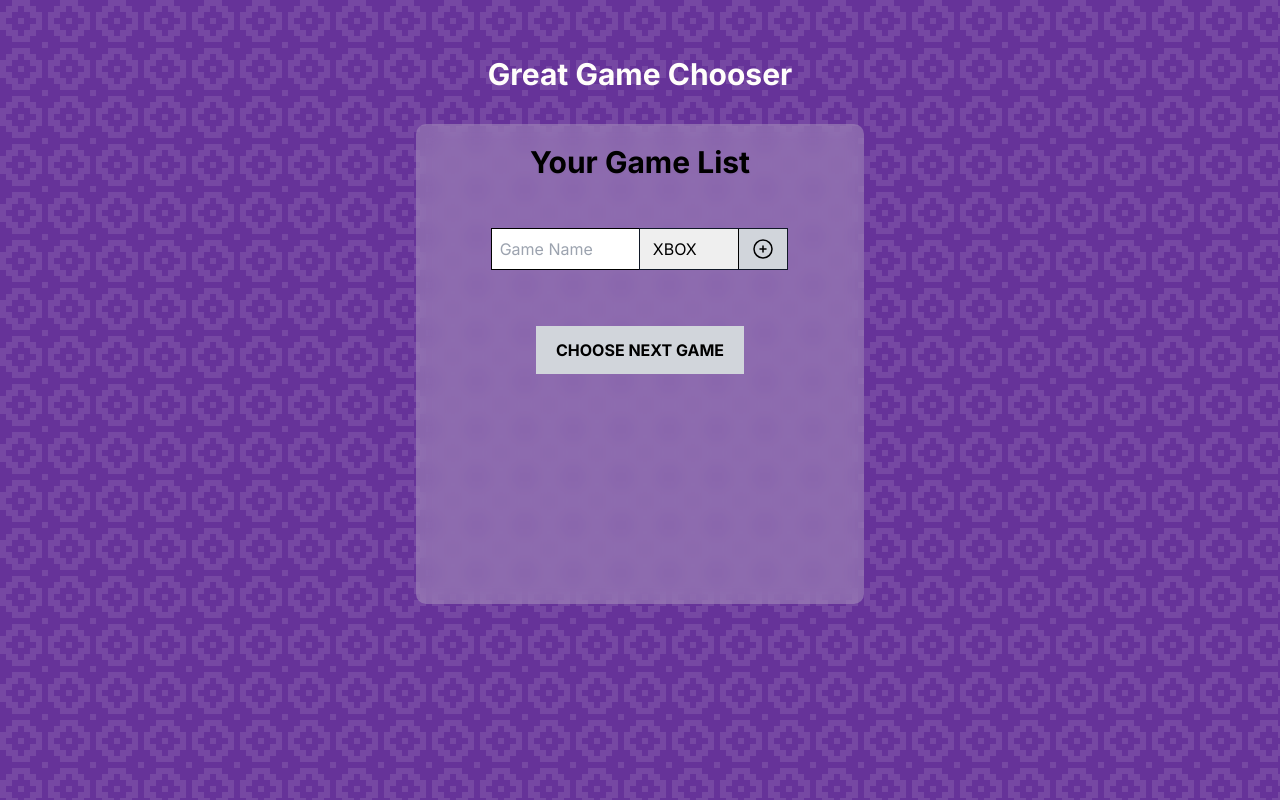
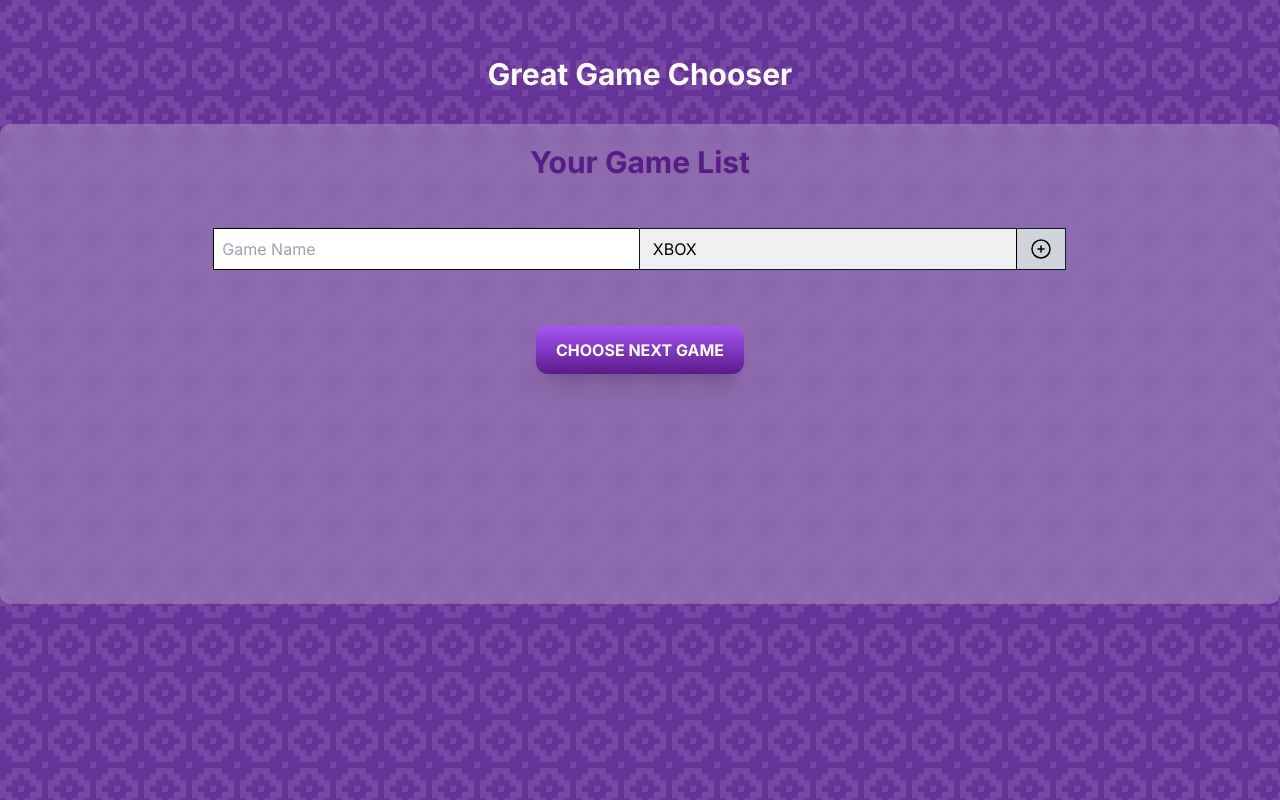
Before and after one commit to davidholbrook/great-game-chooser, a Next.js app: page / in a window 1280 px wide. Built offline with nearby package versions, Linux system fonts and the light colour scheme.

Commit message:
Added background bg and layout changes

```diff
--- a/app/globals.css
+++ b/app/globals.css
@@ -13,8 +13,15 @@ body{
     align-items: center;
   }
 
+  .wrapper .gamelist, .wrapper .nextgame{
+    width: 35vw;
+  }
+}
+
+@media (max-width: 650px){
   .gamelist, .nextgame{
-    width: 35vw;
+    width:94%;
+    margin: 2rem 1rem;
   }
 }
 
@@ -32,7 +39,7 @@ body{
 }
 
 .purpleRain{
-  background: rgba(0, 0, 0, 0.3);
+  background: rgba(0, 0, 0, 0.7);
   display: fixed;
   position: absolute;
   top: 0;
@@ -41,3 +48,7 @@ body{
   bottom: 0;
   z-index: -1;
 }
+
+.textShadow{
+  text-shadow: 2px 2px 2px black;
+}
--- a/app/page.tsx
+++ b/app/page.tsx
@@ -48,7 +48,6 @@ export default function Home() {
   const nextGameHandler = () => {
     const number  = items.length;
     const rando = Math.floor(Math.random() * number);
-    console.log(rando)
     setNextGame(rando);
     getGamesApi(rando);
   }
@@ -83,11 +82,14 @@ export default function Home() {
 
   useEffect(() => {
     if(gameData !== undefined) {
-      document.body.style.background = `#000000 url('${gameData.background_image}') no-repeat center / cover`;
+      document.body.style.background = `#000000 url("${gameData.background_image}") no-repeat center / cover`;
       document.body.style.height = "100vh"
-      let el:any = document.createElement('div');
-      el.classList.add('purpleRain');
-      document.body.insertAdjacentElement('afterbegin', el)
+      const purpleRain = document.querySelector('.purpleRain');
+      if(!purpleRain){
+        let el:any = document.createElement('div');
+        el.classList.add('purpleRain');
+        document.body.insertAdjacentElement('afterbegin', el)
+      }
     }
   }, [gameData]);
 
@@ -99,26 +101,34 @@ export default function Home() {
     }
   }
 
- screenshotRandomize()
+  function toTitleCase(str:string) {
+    return str.replace(
+      /\w\S*/g,
+      function(txt) {
+        return txt.charAt(0).toUpperCase() + txt.substr(1).toLowerCase();
+      }
+    );
+  }
+
 
   return (
    <div className="container mx-auto">
     <h1 className="text-[#fffdfb] text-center font-bold text-3xl pt-14 mb-8">Great Game Chooser</h1>
-    <div className="wrapper">
+    <div className={(gameData !== undefined) ? `wrapper`: ``}>
     {gameData !== undefined ?
       <div className="nextgame p-10 mb-10 bg-cover min-h-[30vh] md:min-h-[10vh]" style={{background: `rebeccapurple url('${screenshotRandomize()}') no-repeat center / cover`}}
         >
         {Object.keys(items).filter((item, i) => i === nextGame).map((utl:any) => (
           <div className="min-h-[20vh] relative" key={items[utl].id}>
-            <h2 className="text-white text-5xl font-bold">{items[utl].game}</h2>
+            <h2 className="text-white text-5xl font-bold textShadow">{toTitleCase(items[utl].game)}</h2>
             {PlatformBigColoring(items[utl].platform)}
           </div>
         ))}
         </div>
       : null}
-      <div className="gamelist min-h-[60vh]">
-        <h2 className="text-black font-bold drop-shadow-sm text-3xl pt-5 mb-8 text-center">Your Game List</h2>
-        <div className="w-2/3 mx-auto mt-5">
+      <div className="gamelist min-h-[60vh] pb-1">
+        <h2 className="text-purple-900 font-bold drop-shadow-sm text-3xl pt-5 mb-8 text-center">Your Game List</h2>
+        <div className="w-2/3 mx-auto my-5">
           {Object.keys(items).map((key, i) => (
             <div className="flex items-center group" key={key}>
               <div className="bg-white border-black border mb-2 p-2 relative grow" >
@@ -137,8 +147,8 @@ export default function Home() {
           </select>
             <button type="submit" className="bg-gray-300 px-3 py-2 border-l border-black absolute right-[2px] top-[17px]"><Icons icon="add" /><span className="hidden">Add Game</span></button>
           </form>
-          <div className="flex justify-center mt-10">
-            <button type="button" onClick={(e) => nextGameHandler()} name="next-game" className="bg-gray-300 py-3 px-5 uppercase font-bold cursor">Choose next game</button>
+          <div className="flex justify-center my-10">
+            <button type="button" onClick={(e) => nextGameHandler()} name="next-game" className="bg-gray-800 text-white py-3 px-5 uppercase font-bold rounded-xl shadow-xl bg-gradient-to-b from-purple-500 to-purple-900 cursor">Choose next game</button>
           </div>
         </div>
       </div>
```
